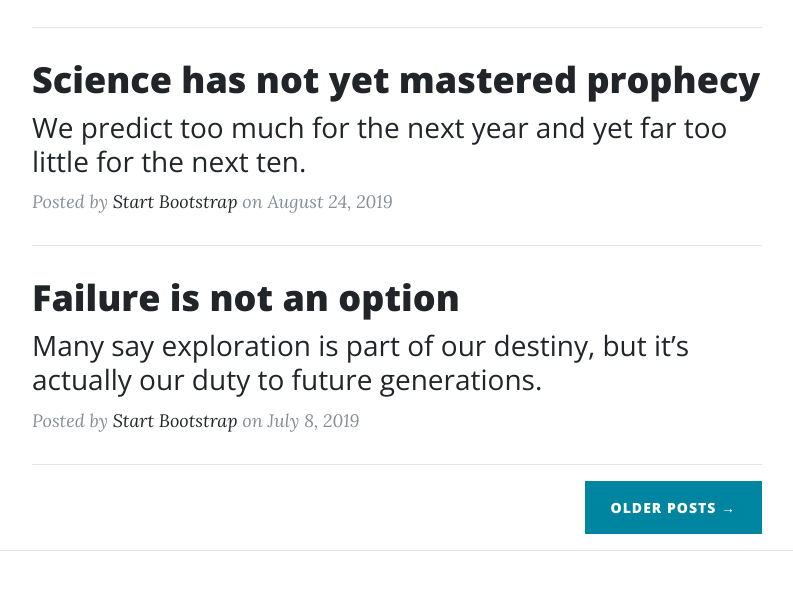
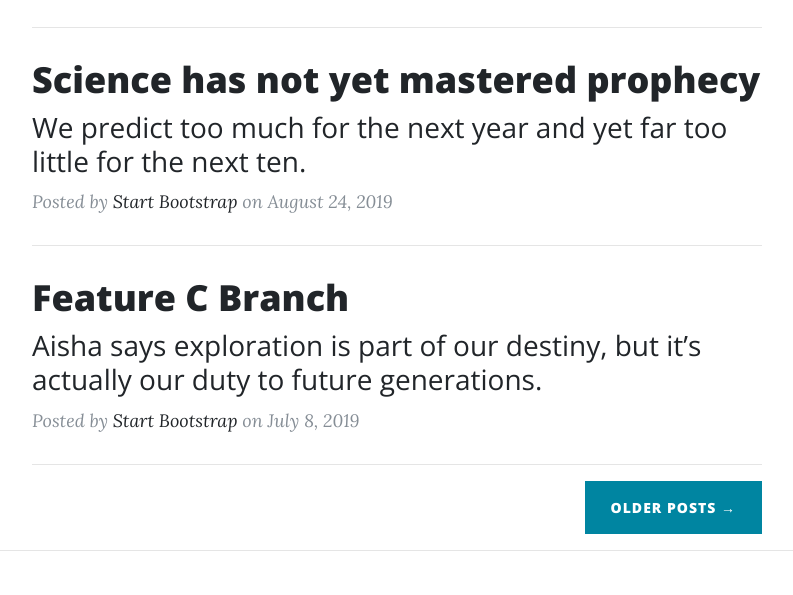
Before and after one commit to AISHAIFE/LearningGit, a website: page index.html in a window 1280 px wide. Shown: the part 1106-1701 px from the top of the page, without its empty margins (243-1036 px from the left). Drawn offline with nearby package versions, Linux system fonts and the light colour scheme.

Commit message:
changed some text

```diff
--- a/index.html
+++ b/index.html
@@ -113,10 +113,10 @@
         <div class="post-preview">
           <a href="post.html">
             <h2 class="post-title">
-              Failure is not an option
+              Feature C Branch
             </h2>
             <h3 class="post-subtitle">
-              Many say exploration is part of our destiny, but it’s actually our duty to future generations.
+              Aisha says exploration is part of our destiny, but it’s actually our duty to future generations.
             </h3>
           </a>
           <p class="post-meta">Posted by
```
